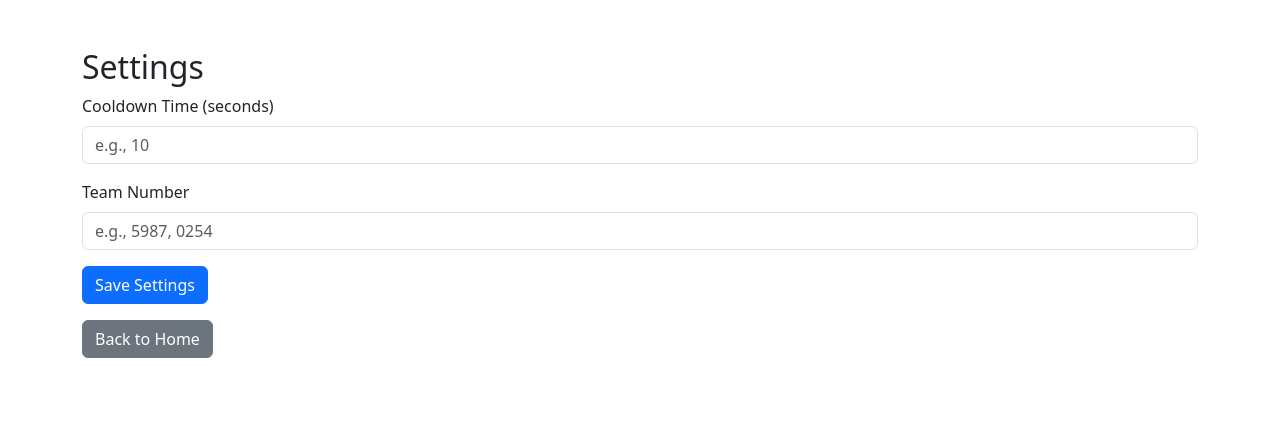
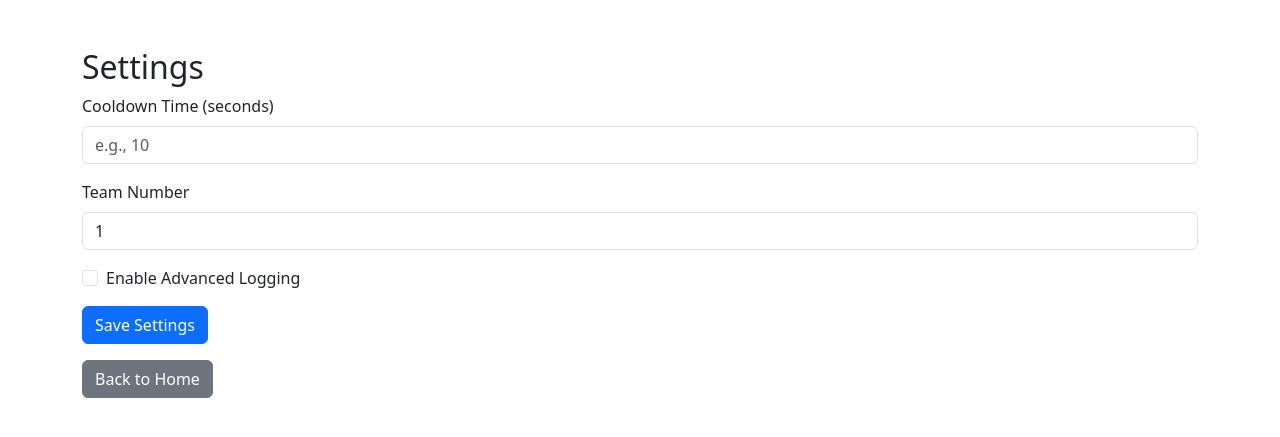
Before and after one commit to Team302/Battery-Logger-5987, a Flask app: template templates/settings.html in a window 1280 px wide. Shown: the top 437 px of the page. Run offline with Flask 3, Linux system fonts and the light colour scheme; the template is opened without the code that fills it: most values are stand-ins (such as "Sample title", 1, 10 or a date in 2020).

Commit message:
Saving Settings

```diff
--- a/main.py
+++ b/main.py
@@ -509,24 +509,39 @@ def generate_frames():
 def settings():
     global COOLDOWN_DURATION_TIME
     global TEAM_NUMBER
+    global ADVANCED_LOGGING
+
     if request.method == 'POST':
         # Retrieve and apply settings
         try:
             COOLDOWN_DURATION_TIME = int(request.form.get('cooldown_time', COOLDOWN_DURATION_TIME))
             TEAM_NUMBER = request.form.get('team_number', TEAM_NUMBER)
             flash("Settings have been updated.", "success")
+            save_settings()  # Save settings to JSON file
         except:
             try:
                 TEAM_NUMBER = request.form.get('team_number', TEAM_NUMBER)
                 flash("Settings have been updated (ONLY TEAM NUMBER)", "success")
+                save_settings()  # Save settings to JSON file
+
             except:
                 try:
                     COOLDOWN_DURATION_TIME = int(request.form.get('cooldown_time', COOLDOWN_DURATION_TIME))
-                    flash("Settings have been updated (ONLY COOLDOWN)", "success")
+                    flash("Settings have been updated (ONLY COOLDOWN )", "success")
+                    save_settings()  # Save settings to JSON file
                 except:
-                    flash("Settings have NOT been updated.", "warning")
+                    try:
+                        ADVANCED_LOGGING = 'advanced_logging' in request.form
+                        flash("Settings have been updated (ONLY Advanced Logging toggle)", "success")
+                        save_settings()  # Save settings to JSON file
+                    except:
+                        flash("Settings have NOT been updated.", "warning")
+                        save_settings()  # Save settings to JSON file
 
-    return render_template('settings.html')
+    return render_template('settings.html',
+                           advanced_logging=ADVANCED_LOGGING,
+                           cooldown_time=COOLDOWN_DURATION_TIME,
+                           team_number=TEAM_NUMBER)
 
 
 @app.route('/add_battery', methods=['POST'])
--- a/templates/settings.html
+++ b/templates/settings.html
@@ -23,17 +23,22 @@
     {% endif %}
     {% endwith %}
 
-        <!-- Settings Form -->
     <form method="POST" action="{{ url_for('settings') }}">
         <div class="mb-3">
             <label for="cooldown_time" class="form-label">Cooldown Time (seconds)</label>
-                <input type="number" class="form-control" id="cooldown_time" name="cooldown_time" min="1" placeholder="e.g., 10">
+            <input type="number" class="form-control" id="cooldown_time" name="cooldown_time" min="1"
+                   placeholder="e.g., 10" value="{{ cooldown_time }}">
         </div>
         <div class="mb-3">
             <label for="team_number" class="form-label">Team Number</label>
-                <input type="text" class="form-control" id="team_number" name="team_number" min="1" placeholder="e.g., 5987, 0254">
+            <input type="text" class="form-control" id="team_number" name="team_number" min="1"
+                   placeholder="e.g., 5987, 0254" value="{{ team_number }}">
         </div>
-
+        <div class="mb-3 form-check">
+            <input type="checkbox" class="form-check-input" id="advanced_logging" name="advanced_logging" {% if
+                   advanced_logging %}checked{% endif %}>
+            <label class="form-check-label" for="advanced_logging">Enable Advanced Logging</label>
+        </div>
         <button type="submit" class="btn btn-primary">Save Settings</button>
     </form>
 
```
Lines whose indentation alone changed are shown as unchanged.
